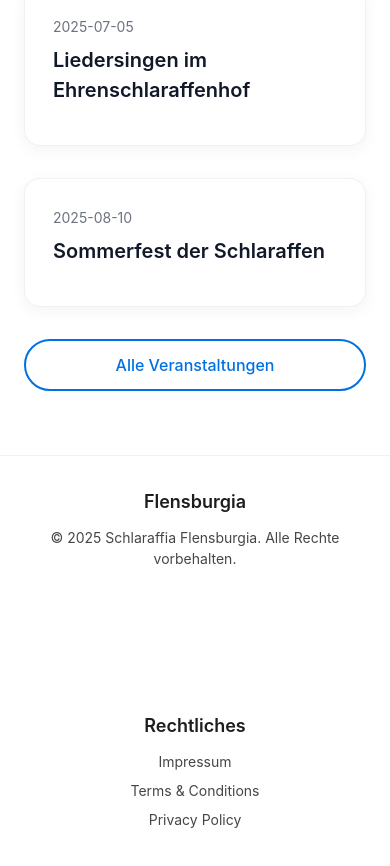
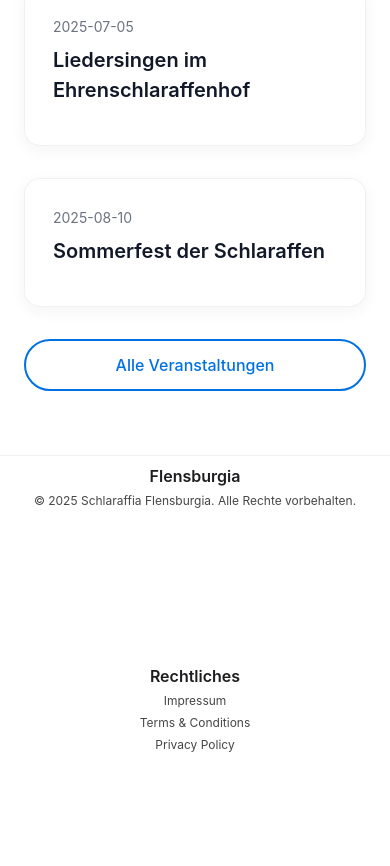
Before and after one commit to ptr03/Flensburgia-Web-Engineering, a Vue app: page / in a window 390 px wide. Shown: the part 2784-3650 px from the top of the page. Built offline with nearby package versions, Linux system fonts and the light colour scheme.

Commit message:
Better Footer

```diff
--- a/src/components/Footer.vue
+++ b/src/components/Footer.vue
@@ -1,4 +1,3 @@
-<!-- src/components/Footer.vue -->
 <template>
   <footer class="footer">
     <div class="container footer-content">
@@ -17,11 +16,12 @@
 </template>
 
 <style scoped>
+/* Footer Grundaufbau */
 .footer {
-  background-color: #ffffff; /* Weißer Hintergrund, passend zum restlichen Look */
+  background-color: #ffffff;
   border-top: 1px solid var(--color-border);
   color: var(--color-text-secondary);
-  padding: 2rem 1.5rem;
+  padding: 1.5rem 1rem;
   width: 100%;
   flex-shrink: 0;
 }
@@ -33,19 +33,19 @@
   max-width: 1200px;
   margin: 0 auto;
   flex-wrap: wrap;
+  gap: 1rem;
 }
 
 .footer-brand,
 .footer-links {
   flex: 1 1 200px;
-  margin-bottom: 1rem;
 }
 
 .footer-title {
   font-size: 1.125rem;
   font-weight: 600;
   color: var(--color-text);
-  margin-bottom: 0.75rem;
+  margin-bottom: 0.5rem;
 }
 
 .footer-copy {
@@ -62,21 +62,37 @@
   margin-bottom: 0.5rem;
   transition: color 0.2s ease;
 }
-
 .footer-link:hover {
   color: var(--color-primary);
 }
 
+/* Mobile-Optimierung: Keine Lücken, kompakt */
 @media (max-width: 768px) {
+  .footer {
+    padding: 0.5rem 0.75rem;
+  }
   .footer-content {
     flex-direction: column;
     align-items: center;
     text-align: center;
+    gap: 0 !important;
   }
   .footer-brand,
   .footer-links {
     width: 100%;
-    margin-bottom: 1.5rem;
+    margin: 0;
+    padding: 0;
+  }
+  .footer-title {
+    font-size: 1rem;
+    margin-bottom: 0.25rem;
+  }
+  .footer-copy {
+    font-size: 0.75rem;
+  }
+  .footer-link {
+    font-size: 0.75rem;
+    margin-bottom: 0.25rem;
   }
 }
 </style>
```
